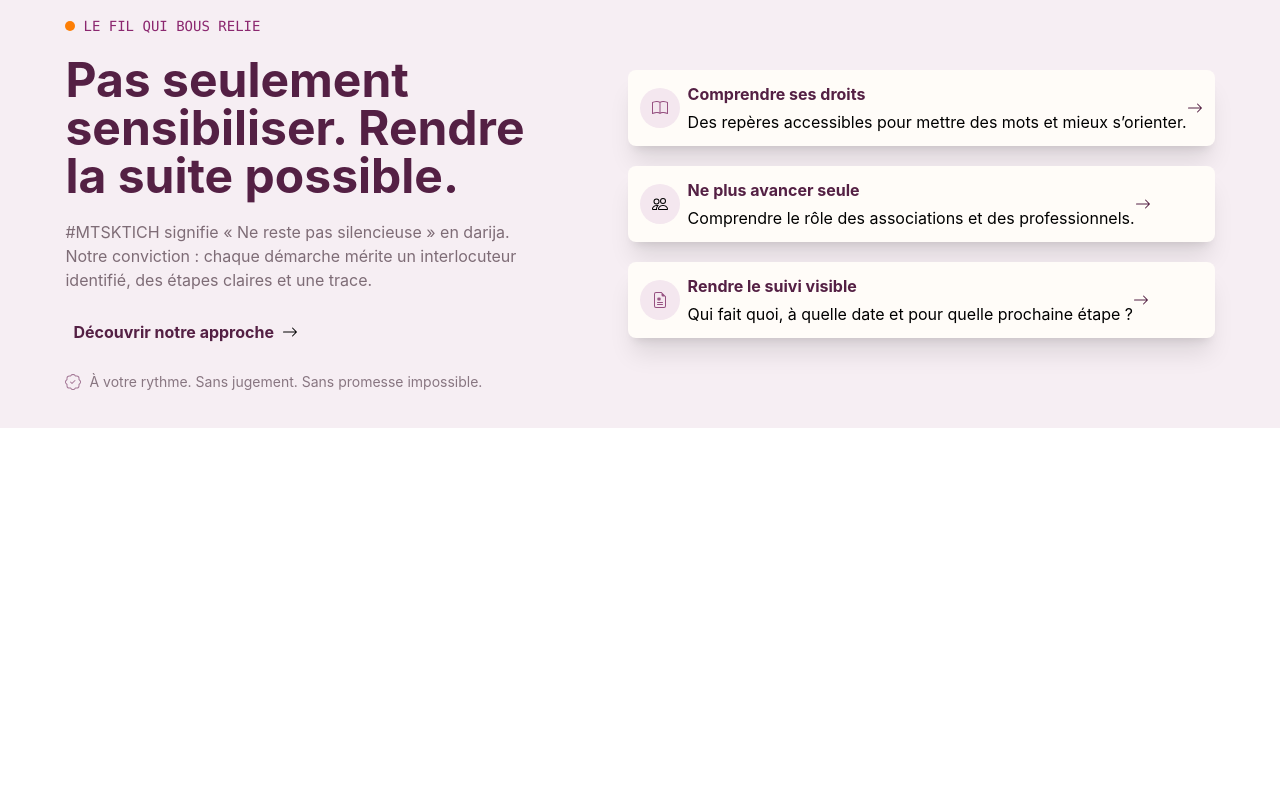
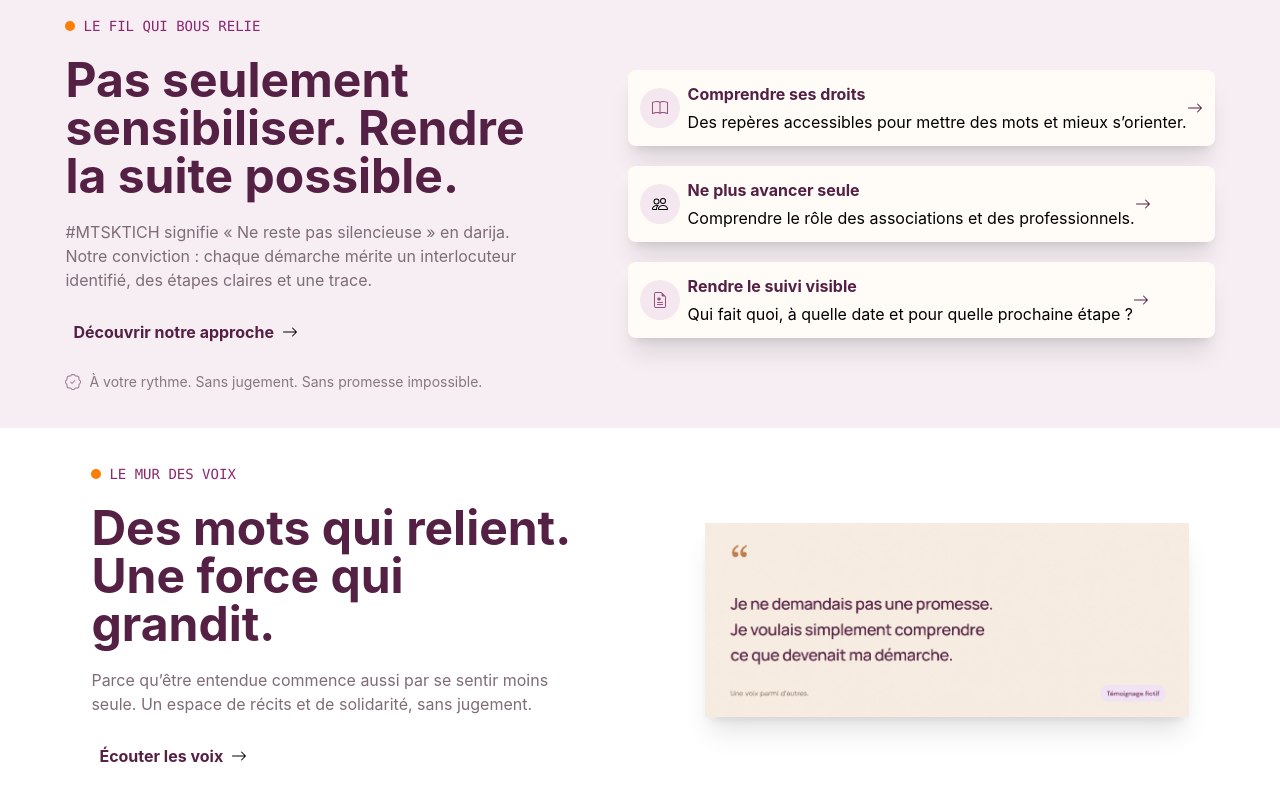
Before and after one commit to SARAH-ACHAHOUI/SARAH-ACHAHOUI-FINAL-PROJECT-html_css, a website: page index.html in a window 1280 px wide. Shown: the part 1133-1945 px from the top of the page. Before the commit the page ends 1561 px from the top, so only its background shows below. Drawn offline with Linux system fonts and the light colour scheme.

Commit message:
feat:add section five

```diff
--- a/index.html
+++ b/index.html
@@ -90,7 +90,7 @@
 
             </div>
             <div class="flex items-center w-[40%]">
-                <img class="" src="./public/images/image1.png" alt="image1">
+                <img src="./public/images/image1.png" alt="image1">
             </div>
         </section>
 
@@ -222,8 +222,7 @@
                 <p class="text-[#7e6c76]">#MTSKTICH signifie « Ne reste pas silencieuse » en darija. Notre conviction :
                     chaque démarche mérite un interlocuteur identifié, des étapes claires et une trace.</p>
                 <div class="flex items-center gap-5">
-                    <button
-                        class="flex items-center gap-2 p-2  rounded-md hover:bg-amber-500 ">
+                    <button class="flex items-center gap-2 p-2  rounded-md hover:bg-amber-500 ">
                         <p class="text-[#542044] font-bold">Découvrir notre approche</p>
                         <svg xmlns="http://www.w3.org/2000/svg" width="16" height="16" fill="currentColor"
                             class="bi bi-arrow-right" viewBox="0 0 16 16">
@@ -246,8 +245,7 @@
             </div>
             <!-- div right -->
             <div class="flex gap-5 flex-col">
-                <div
-                    class="flex items-center gap-2 p-3 bg-[#fffcf8] w-[100%] rounded-lg shadow-xl hover:bg-amber-500">
+                <div class="flex items-center gap-2 p-3 bg-[#fffcf8] w-[100%] rounded-lg shadow-xl hover:bg-amber-500">
                     <div class="bg-[#f4e7ef] w-10 h-10 rounded-full flex items-center justify-center">
                         <svg xmlns="http://www.w3.org/2000/svg" width="16" height="16" fill="#965181"
                             class="bi bi-book " viewBox="0 0 16 16">
@@ -271,8 +269,7 @@
                         </div>
                     </div>
                 </div>
-                <div
-                    class="flex items-center gap-2 p-3 bg-[#fffcf8] w-[100%] rounded-lg shadow-xl hover:bg-amber-500">
+                <div class="flex items-center gap-2 p-3 bg-[#fffcf8] w-[100%] rounded-lg shadow-xl hover:bg-amber-500">
                     <div class="bg-[#f4e7ef] w-10 h-10 rounded-full flex items-center justify-center">
                         <svg xmlns="http://www.w3.org/2000/svg" width="16" height="16" fill="currentColor"
                             class="bi bi-people" viewBox="0 0 16 16">
@@ -296,8 +293,7 @@
                         </div>
                     </div>
                 </div>
-                <div
-                    class="flex items-center gap-2 p-3 bg-[#fffcf8] w-[100%] rounded-lg shadow-xl hover:bg-amber-500">
+                <div class="flex items-center gap-2 p-3 bg-[#fffcf8] w-[100%] rounded-lg shadow-xl hover:bg-amber-500">
                     <div class="bg-[#f4e7ef] w-10 h-10 rounded-full flex items-center justify-center">
                         <svg xmlns="http://www.w3.org/2000/svg" width="16" height="16" fill="#965181"
                             class="bi bi-file-earmark-medical" viewBox="0 0 16 16">
@@ -327,6 +323,36 @@
                 </div>
             </div>
         </section>
+        <!-- section5 dyal MUR -->
+        <section class="flex items-center justify-around gap-5 p-9 ">
+            <div class="flex flex-col gap-5 w-[40%]">
+                <div class="flex items-center gap-2 font-light text-sm font-mono ">
+                    <div class="bg-[#fd7e05] w-[10px] h-[10px] rounded-[50%]"></div>
+                    <h1 class="text-[#8b276f]">LE MUR DES VOIX </h1>
+                </div>
+                <div>
+                    <span class="text-5xl font-bold text-[#542044]">Des mots qui relient.
+                        Une force qui grandit.</span>
+                </div>
+                <p class="text-[#7e6c76]">Parce qu’être entendue commence aussi par se sentir moins seule. Un espace de
+                    récits et de solidarité, sans jugement.</p>
+                <div class="flex items-center gap-5">
+                    <button class="flex items-center gap-2 p-2  rounded-md hover:bg-amber-500 ">
+                        <p class="text-[#542044] font-bold">Écouter les voix
+                        </p>
+                        <svg xmlns="http://www.w3.org/2000/svg" width="16" height="16" fill="currentColor"
+                            class="bi bi-arrow-right" viewBox="0 0 16 16">
+                            <path fill-rule="evenodd"
+                                d="M1 8a.5.5 0 0 1 .5-.5h11.793l-3.147-3.146a.5.5 0 0 1 .708-.708l4 4a.5.5 0 0 1 0 .708l-4 4a.5.5 0 0 1-.708-.708L13.293 8.5H1.5A.5.5 0 0 1 1 8" />
+                        </svg>
+                    </button>
+
+                </div>
+            </div>
+            <div class="flex items-center w-[40%] shadow-xl ">
+                <img src="./public/images/image.png" alt="">
+            </div>
+        </section>
 
 
 
```
Also changed, not shown: public/css/output.css, public/images/image.png (added).
